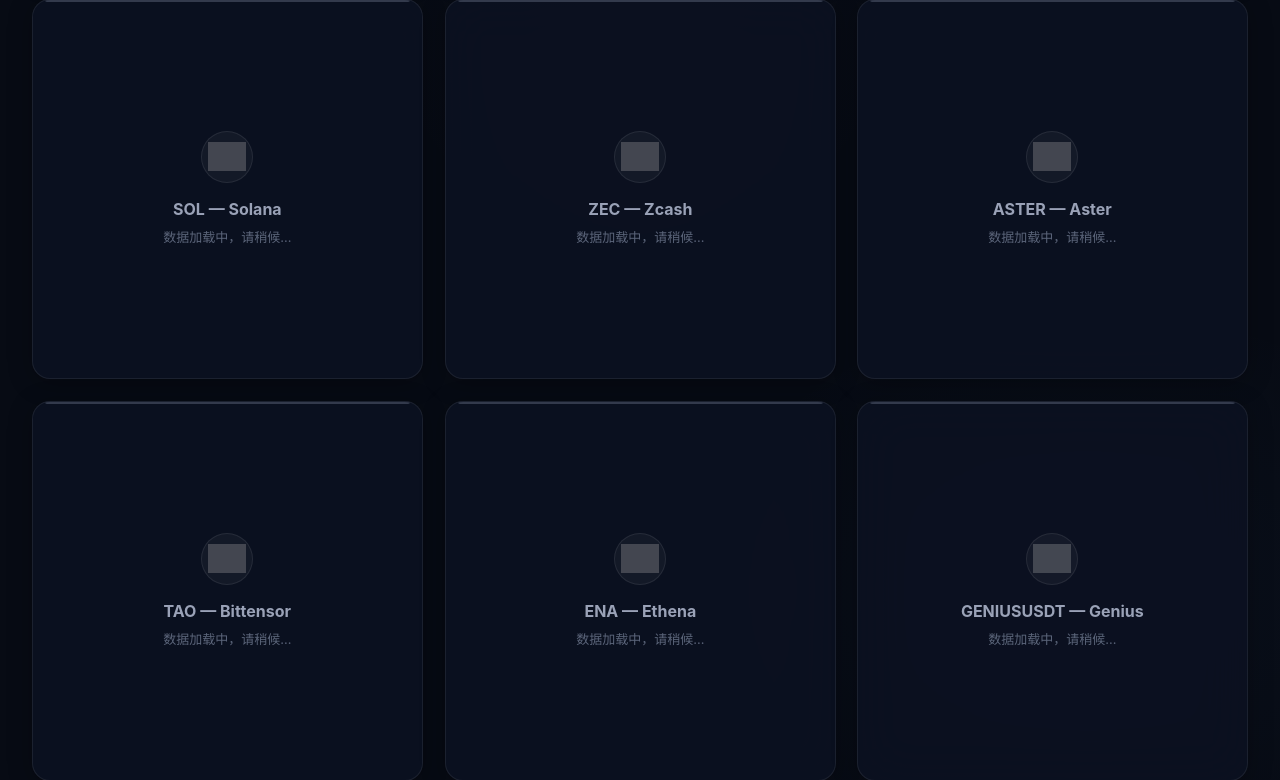
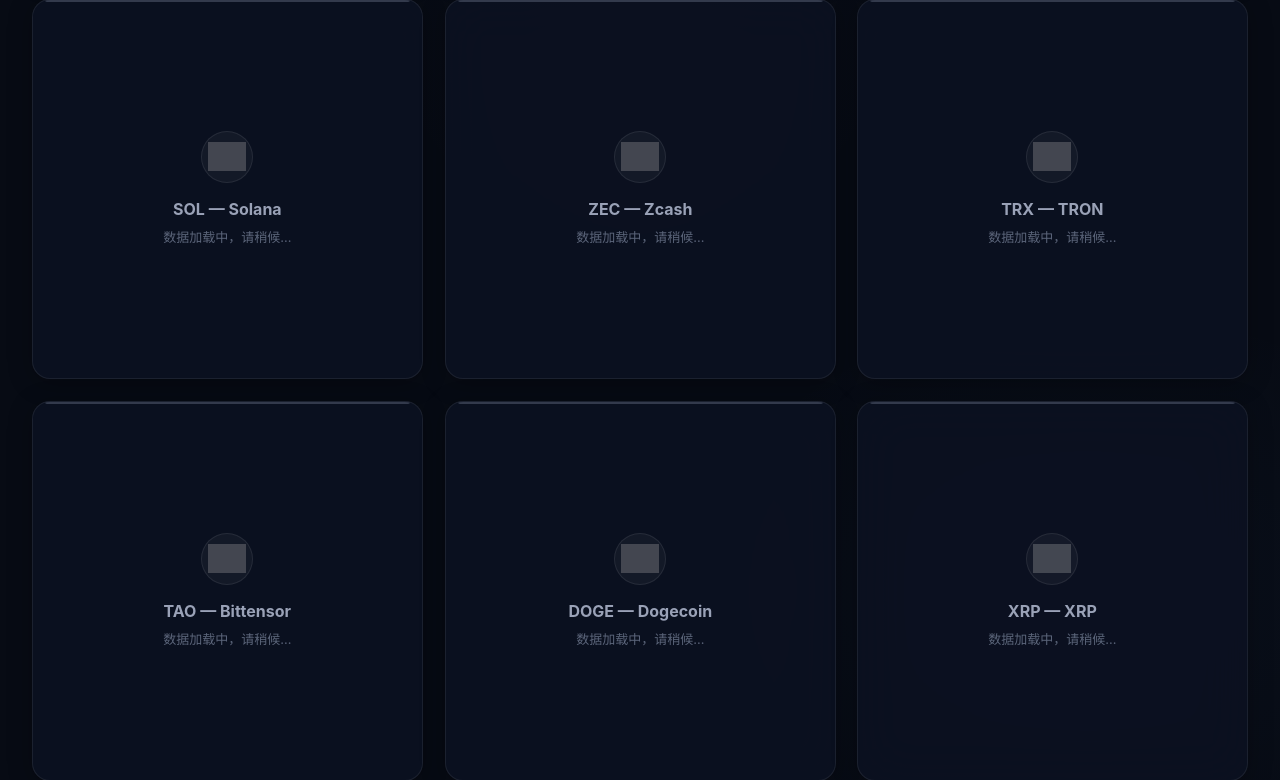
Before and after one commit to evoluk2017-sketch/crypto-signal, a Flask app: page / in a window 1280 px wide. Shown: the part 546-1326 px from the top of the page. Run offline with Flask 3, Linux system fonts and the light colour scheme; grey boxes are pictures that could not be loaded.

Commit message:
refactor: replace ASTER/GENIUSUSDT/ENA with TRX/XRP/DOGE

```diff
--- a/config.json
+++ b/config.json
@@ -5,10 +5,10 @@
     "BNB": {"symbol": "BNB-USDT", "decimals": 2, "name": "Binance Coin"},
     "SOL": {"symbol": "SOL-USDT", "decimals": 2, "name": "Solana"},
     "ZEC": {"symbol": "ZEC-USDT", "decimals": 2, "name": "Zcash"},
-    "ASTER": {"symbol": "ASTER-USDT", "decimals": 4, "name": "Aster"},
+    "TRX": {"symbol": "TRXUSDT", "decimals": 4, "name": "TRON", "source": "binance"},
     "TAO": {"symbol": "TAO-USDT", "decimals": 2, "name": "Bittensor", "source": "coingecko", "coin_id": "bittensor"},
-    "ENA": {"symbol": "ENA-USDT", "decimals": 4, "name": "Ethena"},
-    "GENIUSUSDT": {"symbol": "GENIUSUSDT", "decimals": 4, "name": "Genius", "source": "binance"}
+    "DOGE": {"symbol": "DOGEUSDT", "decimals": 4, "name": "Dogecoin", "source": "binance"},
+    "XRP": {"symbol": "XRPUSDT", "decimals": 4, "name": "XRP", "source": "binance"}
   },
   "poll_interval_seconds": 90,
   "alert_cooldown_minutes": 30,
--- a/templates/index.html
+++ b/templates/index.html
@@ -684,12 +684,12 @@ body {
 // Config
 // ============================================================
 const BACKEND_URL = 'https://crypto-signal-0ydo.onrender.com';
-const COIN_ORDER = ['BTC', 'ETH', 'BNB', 'SOL', 'ZEC', 'ASTER', 'TAO', 'ENA', 'GENIUSUSDT'];
+const COIN_ORDER = ['BTC', 'ETH', 'BNB', 'SOL', 'ZEC', 'TRX', 'TAO', 'DOGE', 'XRP'];
 const COIN_NAMES = {
   BTC: 'Bitcoin', ETH: 'Ethereum', BNB: 'Binance Coin', SOL: 'Solana',
-  ZEC: 'Zcash', ASTER: 'Aster', TAO: 'Bittensor', ENA: 'Ethena', GENIUSUSDT: 'Genius'
+  ZEC: 'Zcash', TRX: 'TRON', TAO: 'Bittensor', DOGE: 'Dogecoin', XRP: 'XRP'
 };
-const COIN_DECIMALS = { BTC: 0, ETH: 0, BNB: 2, SOL: 2, ZEC: 2, ASTER: 4, TAO: 2, ENA: 4, GENIUSUSDT: 4 };
+const COIN_DECIMALS = { BTC: 0, ETH: 0, BNB: 2, SOL: 2, ZEC: 2, TRX: 4, TAO: 2, DOGE: 4, XRP: 4 };
 
 // Official logos (cryptologos.cc + CoinGecko fallback)
 const COIN_LOGOS = {
@@ -698,10 +698,10 @@ const COIN_LOGOS = {
   BNB: 'https://cryptologos.cc/logos/bnb-bnb-logo.svg',
   SOL: 'https://cryptologos.cc/logos/solana-sol-logo.svg',
   ZEC: 'https://cryptologos.cc/logos/zcash-zec-logo.svg',
+  TRX: 'https://cryptologos.cc/logos/tron-trx-logo.svg',
   TAO: 'https://coin-images.coingecko.com/coins/images/28452/large/ARUsPeNQ_400x400.jpeg?1696527447',
-  ENA: 'https://cryptologos.cc/logos/ethena-ena-logo.svg',
-  ASTER: 'https://coin-images.coingecko.com/coins/images/69040/large/_ASTER.png?1757326782',
-  GENIUSUSDT: 'https://coin-images.coingecko.com/coins/images/71660/large/genius.png?1768804210',
+  DOGE: 'https://cryptologos.cc/logos/dogecoin-doge-logo.svg',
+  XRP: 'https://cryptologos.cc/logos/xrp-xrp-logo.svg',
 };
 
 let COUNTDOWN = 60;
```
